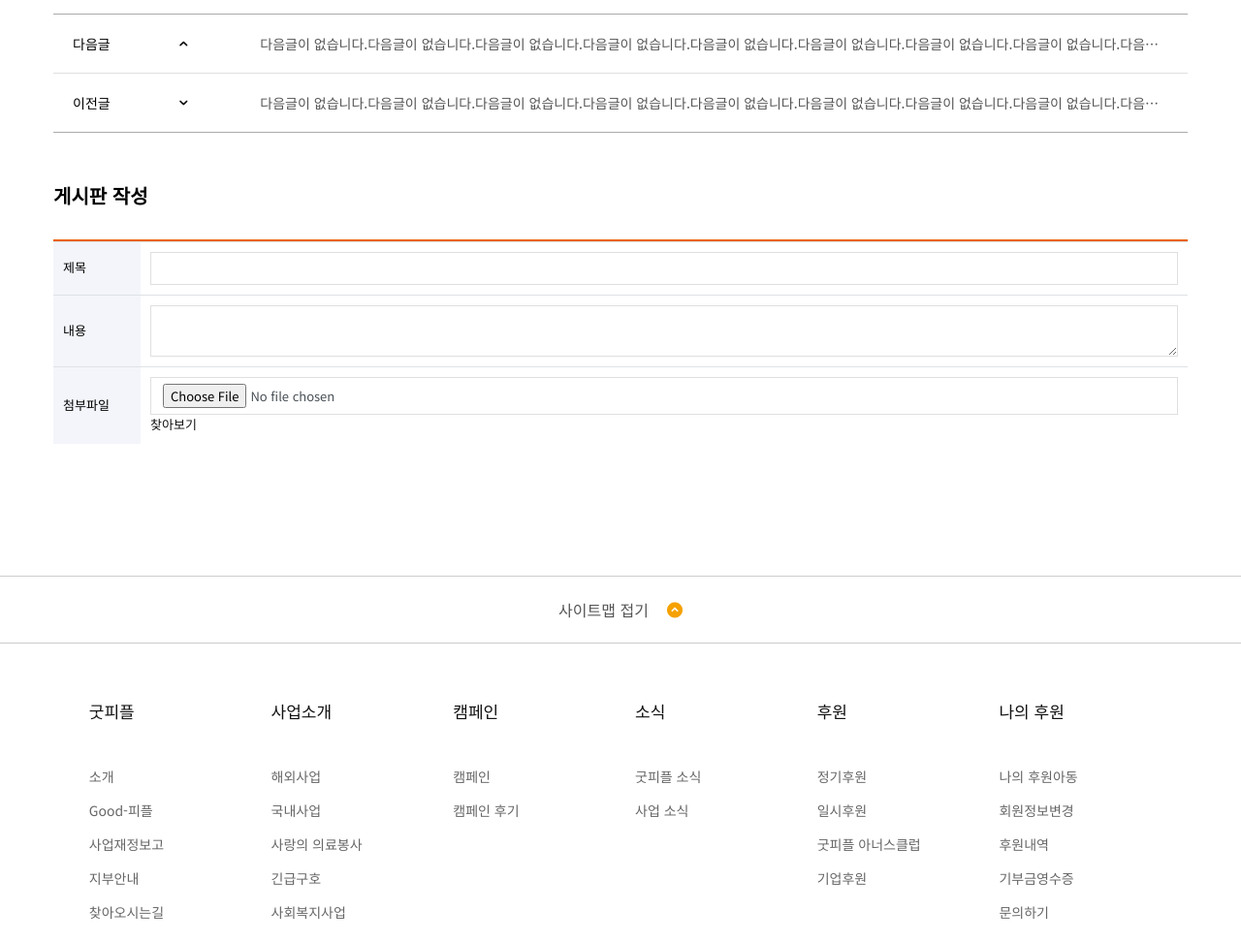
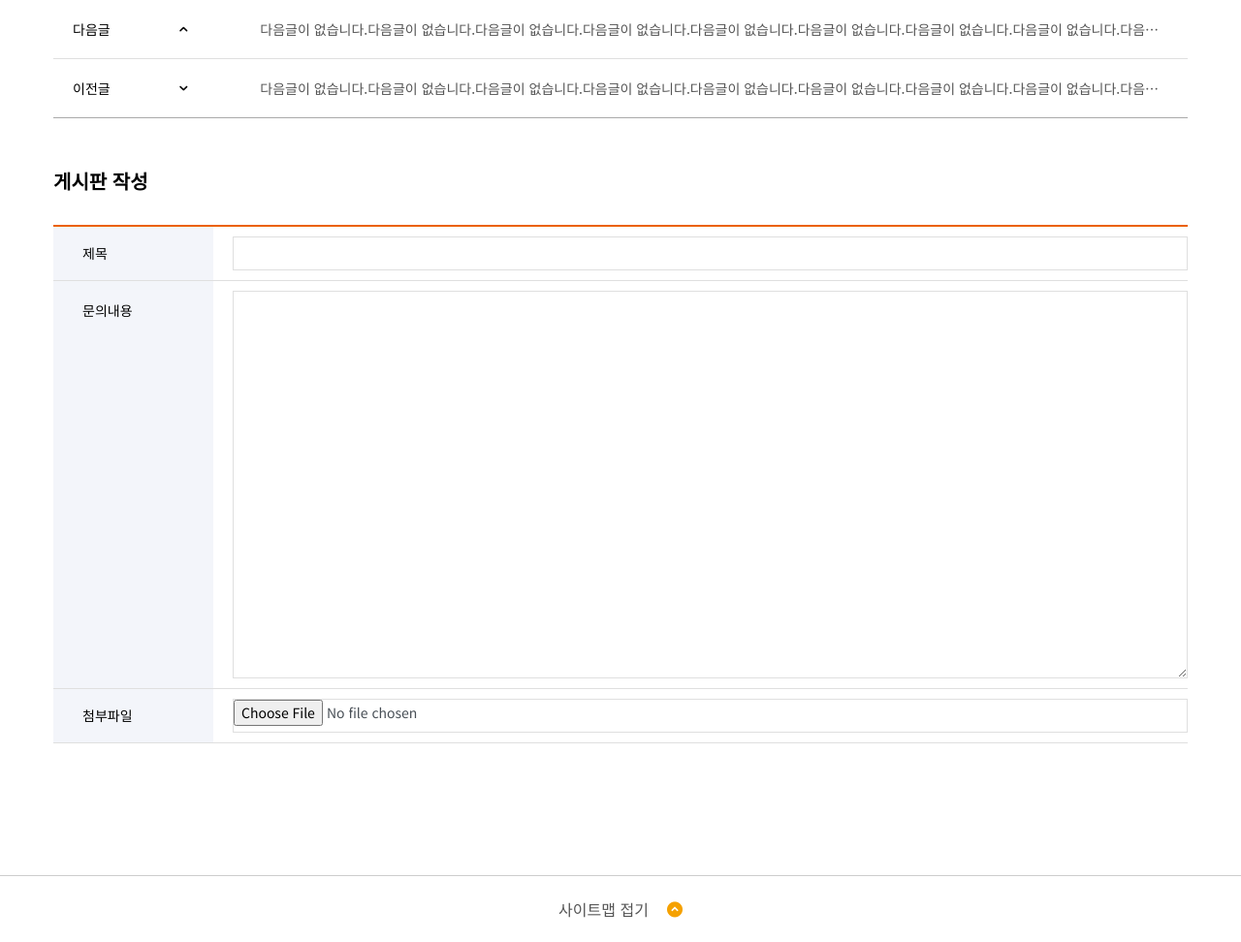
Before and after one commit to movementk/goodpeople, a PHP site: page /sub.php in a window 1280 px wide. Shown: the part 3372-4344 px from the top of the page at 97% size. Run offline with PHP 8.4, Linux system fonts and the light colour scheme; style sheets or scripts are compiled from the project's sources; some libraries are stand-ins or nearby versions; some web fonts are replaced.

Commit message:
작성하기 페이지 작업중... md 까지 완료.

```diff
--- a/assets/css/sub.css
+++ b/assets/css/sub.css
@@ -377,10 +377,17 @@ label {
 .form-group {
   margin: 0;
   padding: 0; }
+  .form-group .form-control {
+    width: 100%;
+    height: 35px;
+    padding: 0;
+    border-radius: 0;
+    box-shadow: none;
+    border: 1px solid #dfdfdf; }
 
-.form-control {
-  box-shadow: none;
-  border-radius: 0; }
+.table th, .table td {
+  padding: 0;
+  border-top: 0; }
 
 .btn-area p {
   font-size: 0; }
@@ -1354,15 +1361,47 @@ label {
     width: 90px;
     font-size: 13px;
     color: #000;
-    padding-top: 10px;
     padding-left: 10px;
     font-weight: 500;
+    border-bottom: 1px solid #dfdfdf;
     vertical-align: middle;
     background-color: #f3f5fa; }
+    .write-wrap .table-wrap .table tbody tr th.v-top {
+      padding-top: 10px;
+      vertical-align: top !important; }
   .write-wrap .table-wrap .table tbody tr td {
-    padding: 10px; }
+    padding: 10px;
+    border-bottom: 1px solid #dfdfdf; }
+    .write-wrap .table-wrap .table tbody tr td .form-group textarea {
+      height: 200px; }
     .write-wrap .table-wrap .table tbody tr td .form-group .form-control {
       font-size: 13px;
       border: 1px solid #dfdfdf; }
+@media (min-width: 768px) {
+  .write-wrap .table-wrap .table tbody tr th {
+    width: 165px;
+    font-size: 14px;
+    padding-left: 30px; }
+    .write-wrap .table-wrap .table tbody tr th.v-top {
+      padding-top: 20px; }
+  .write-wrap .table-wrap .table tbody tr td {
+    padding: 10px 0 10px 20px; }
+    .write-wrap .table-wrap .table tbody tr td .form-group textarea {
+      height: 400px; }
+    .write-wrap .table-wrap .table tbody tr td .form-group .form-control {
+      font-size: 14px; } }
+
+/*.table-wrap .table tbody tr td.file .form-group label {
+    width: 60px;
+    position: absolute;
+    top: 0;
+    right: 0;
+    font-size: 11px;
+    color: #999;
+    line-height: 28px;
+    text-align: center;
+    border-radius: 30px;
+    border: 1px solid #ccc;
+}*/
 
 /*# sourceMappingURL=sub.css.map */
--- a/assets/css/sub.scss
+++ b/assets/css/sub.scss
@@ -21,14 +21,23 @@ label {
 	margin: 0;
 }
 .form-group {
-	margin: 0;
+    margin: 0;
 	padding: 0;
-}
-.form-control {
-	box-shadow: none;
-	border-radius: 0;
-}
-
+    .form-control {
+        width: 100%;
+		height: 35px;
+		padding: 0;
+		border-radius: 0;
+		box-shadow: none;
+        border: 1px solid #dfdfdf;
+    }
+}
+.table {
+	th, td {
+		padding: 0;
+		border-top: 0;
+	}
+}
 
 //btn 공통
 .btn-area {
@@ -1469,15 +1478,23 @@ label {
 						width: 90px;
 						font-size: 13px;
 						color: #000;
-						padding-top: 10px;
 						padding-left: 10px;
 						font-weight: 500;
+						border-bottom: 1px solid #dfdfdf;
 						vertical-align: middle;
 						background-color: #f3f5fa;
+						&.v-top {
+							padding-top: 10px;
+							vertical-align: top !important;
+						}
 					}
 					td {
 						padding: 10px;
+						border-bottom: 1px solid #dfdfdf;
 						.form-group {
+							textarea {
+								height: 200px;
+							}
 							.form-control {
 								font-size: 13px;
 								border: 1px solid #dfdfdf;
@@ -1488,4 +1505,49 @@ label {
 			}
 		}
 	}
-}
+	@media(min-width: $md) {
+		.table-wrap {
+			.table {
+				tbody {
+					tr {
+						th {
+							width: 165px;
+							font-size: 14px;
+							padding-left: 30px;
+							&.v-top {
+								padding-top: 20px;
+							}
+						}
+						td {
+							padding: 10px 0 10px 20px;
+							.form-group {
+								textarea {
+									height: 400px;
+								}
+								.form-control {
+									font-size: 14px;
+								}
+							}
+						}
+					}
+				}
+			}
+		}
+	}
+}
+
+
+
+
+/*.table-wrap .table tbody tr td.file .form-group label {
+    width: 60px;
+    position: absolute;
+    top: 0;
+    right: 0;
+    font-size: 11px;
+    color: #999;
+    line-height: 28px;
+    text-align: center;
+    border-radius: 30px;
+    border: 1px solid #ccc;
+}*/
--- a/sub.php
+++ b/sub.php
@@ -399,8 +399,8 @@
          							</td>
          						</tr>
          						<tr>
-         							<th>
-         								<label for="u-content">내용</label>
+         							<th class="v-top">
+         								<label for="u-content">문의내용</label>
          							</th>
          							<td>
          								<div class="form-group">
@@ -410,12 +410,11 @@
          						</tr>
          						<tr>
          							<th>
-         								첨부파일
+         								<label for="attach">첨부파일</label>
          							</th>
-         							<td>
+         							<td class="file">
          								<div class="form-group">
          									<input type="file" id="attach" class="form-control">
-         									<label for="attach"0>찾아보기</label>
          								</div>
          							</td>
          						</tr>
```
Also changed, not shown: 1 other file.
